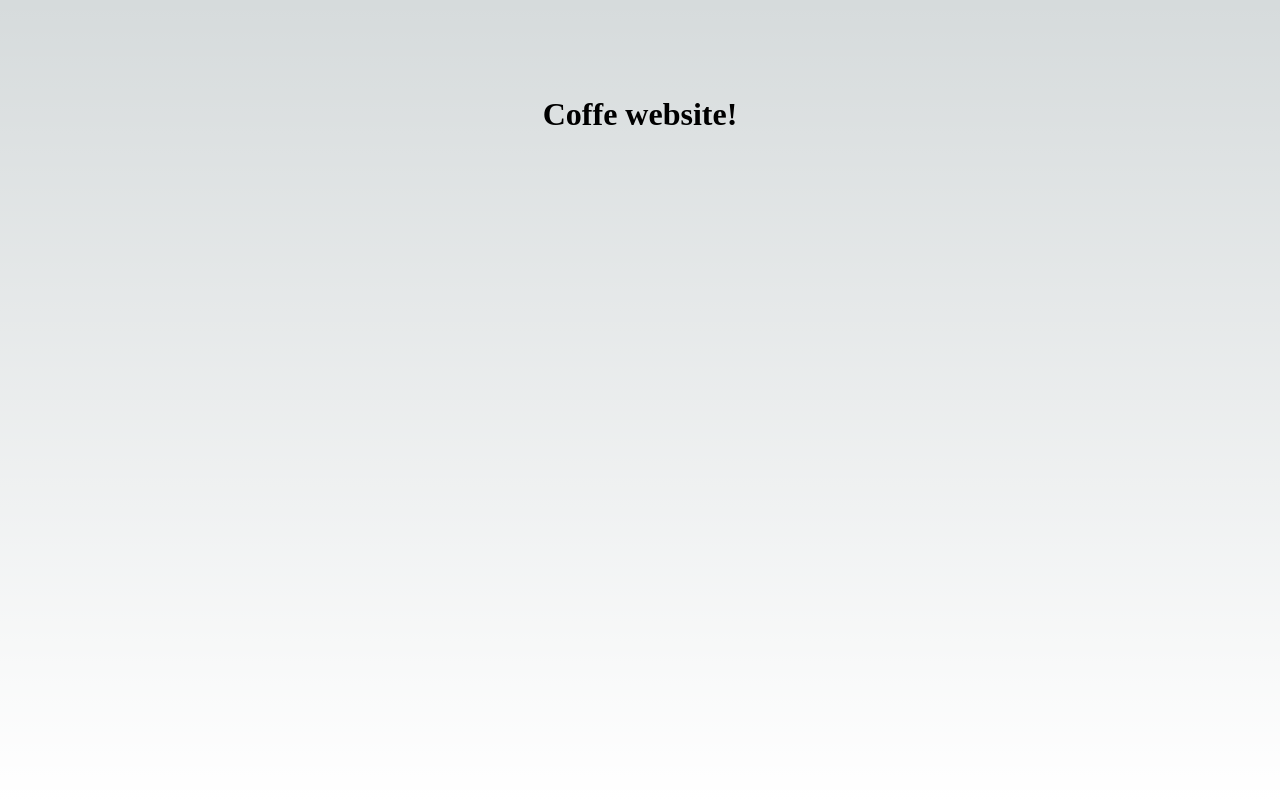
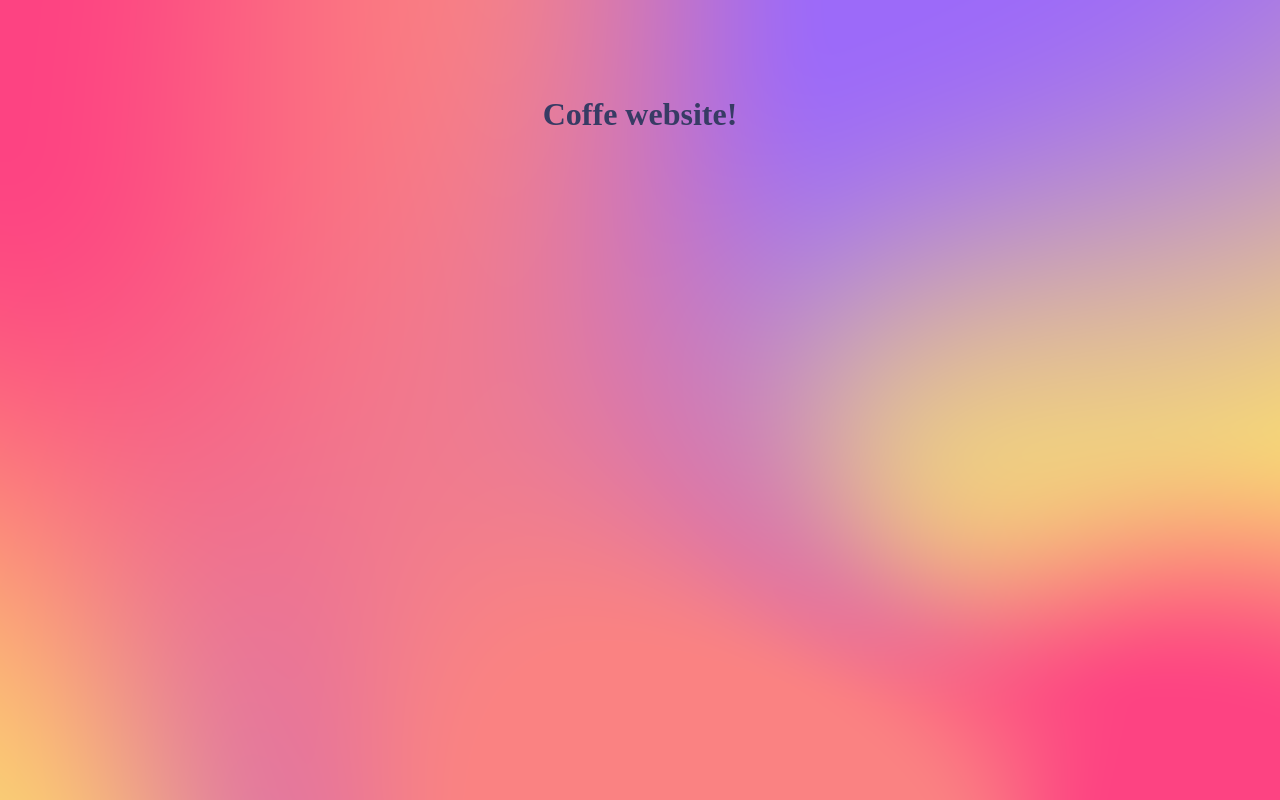
Before and after one commit to mrprg/first-next.js-app-coffe-website-, a Next.js app in the folder cofee-website/: page / in a window 1280 px wide. Built offline with nearby package versions, Linux system fonts and the light colour scheme.

Commit message:
add background to body

```diff
--- a/cofee-website/styles/globals.css
+++ b/cofee-website/styles/globals.css
@@ -93,6 +93,12 @@ body {
       rgb(var(--background-end-rgb))
     )
     rgb(var(--background-start-rgb));
+    background: url('../public/static/background.png');
+    background-position: 50%;
+    background-repeat: no-repeat;
+    background-size: cover;
+    color: #373b64;
+    height: 100%;
 }
 
 a {
```
Also changed, not shown: cofee-website/public/static/background.png (renamed from cofee-website/public/static/16.1 background.png).
